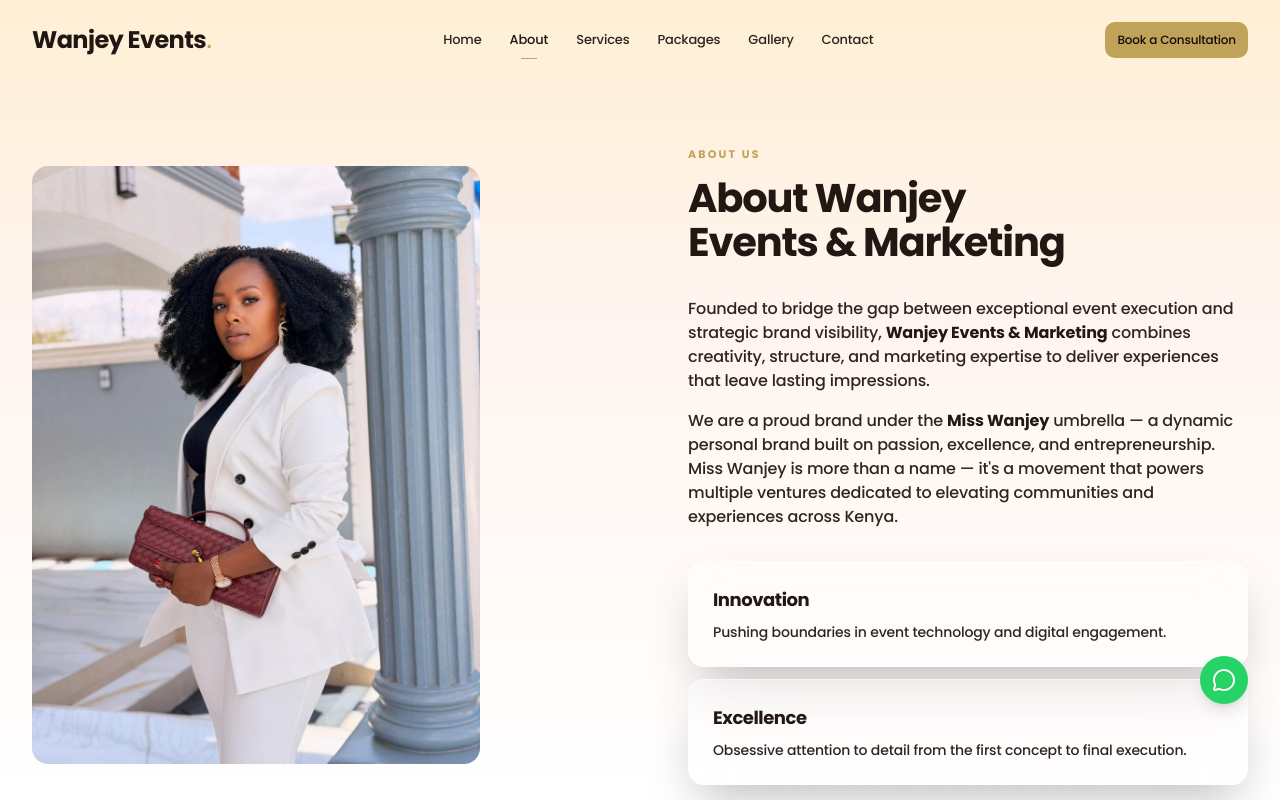
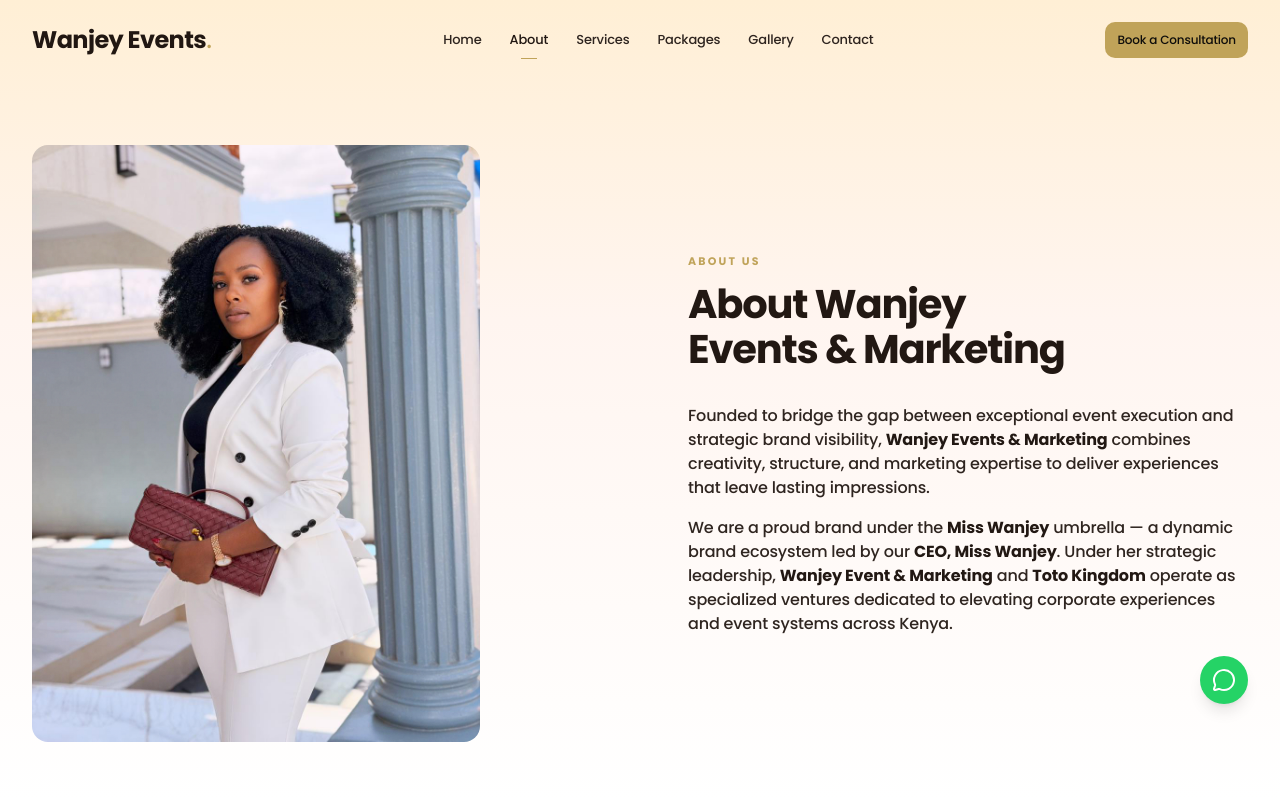
Before and after one commit to malnusagency-lgtm/wanjey-events, a Next.js app: page /about in a window 1280 px wide. Shown: the top 800 px of the page. Built offline with nearby package versions, Linux system fonts and the light colour scheme.

Commit message:
About page refined: Removed innovation/excellence cards and updated CEO/brand hierarchy text. Home page: Stabilized fixed background images with translateZ(0)

```diff
--- a/src/app/about/page.tsx
+++ b/src/app/about/page.tsx
@@ -51,18 +51,9 @@
                 Founded to bridge the gap between exceptional event execution and strategic brand visibility, <strong className="text-foreground">Wanjey Events &amp; Marketing</strong> combines creativity, structure, and marketing expertise to deliver experiences that leave lasting impressions.
               </p>
               <p className="mt-4 text-[15px] leading-[1.7] text-muted-foreground md:text-base">
-                We are a proud brand under the <strong className="text-foreground">Miss Wanjey</strong> umbrella — a dynamic personal brand built on passion, excellence, and entrepreneurship. Miss Wanjey is more than a name — it&apos;s a movement that powers multiple ventures dedicated to elevating communities and experiences across Kenya.
+                We are a proud brand under the <strong className="text-foreground">Miss Wanjey</strong> umbrella — a dynamic brand ecosystem led by our <strong className="text-foreground">CEO, Miss Wanjey</strong>. Under her strategic leadership, <strong className="text-foreground">Wanjey Event &amp; Marketing</strong> and <strong className="text-foreground">Toto Kingdom</strong> operate as specialized ventures dedicated to elevating corporate experiences and event systems across Kenya.
               </p>
-              <div className="mt-8 space-y-3">
-                <div className="glass-card p-6">
-                  <h3 className="font-serif text-lg font-bold">Innovation</h3>
-                  <p className="mt-2 text-sm text-muted-foreground">Pushing boundaries in event technology and digital engagement.</p>
-                </div>
-                <div className="glass-card p-6">
-                  <h3 className="font-serif text-lg font-bold">Excellence</h3>
-                  <p className="mt-2 text-sm text-muted-foreground">Obsessive attention to detail from the first concept to final execution.</p>
-                </div>
-              </div>
+
             </AnimatedSection>
           </div>
         </div>
--- a/src/app/page.tsx
+++ b/src/app/page.tsx
@@ -172,7 +172,7 @@
         {/* Background Image for CTA - Fixed position stabilized */}
         <div
           className="absolute inset-0 z-0 bg-cover bg-center bg-no-repeat bg-fixed opacity-100 w-full"
-          style={{ backgroundImage: 'url("/assets/lets-build.jpg")' }}
+          style={{ backgroundImage: 'url("/assets/lets-build.jpg")', transform: 'translateZ(0)' }}
         />
         <div className="absolute inset-0 z-[1] bg-white/20" />
 
--- a/src/components/ParallaxImageBreakout.tsx
+++ b/src/components/ParallaxImageBreakout.tsx
@@ -12,8 +12,8 @@
   return (
     <section className="relative h-[40vh] md:h-[60vh] lg:h-[80vh] w-full overflow-hidden">
       <div
-        className="absolute inset-0 z-0 bg-cover bg-center bg-no-repeat bg-fixed w-full h-full"
-        style={{ backgroundImage: `url("${src}")` }}
+        className="absolute inset-0 z-0 bg-cover bg-center bg-no-repeat bg-fixed w-full h-full transform translate-z-0"
+        style={{ backgroundImage: `url("${src}")`, transform: 'translateZ(0)' }}
       />
       {/* Cinematic blend overlay to maintain transition smoothness */}
       <div className="absolute inset-0 z-1 bg-gradient-to-t from-background/90 via-background/40 to-background/90 mix-blend-multiply pointer-events-none" />
```
